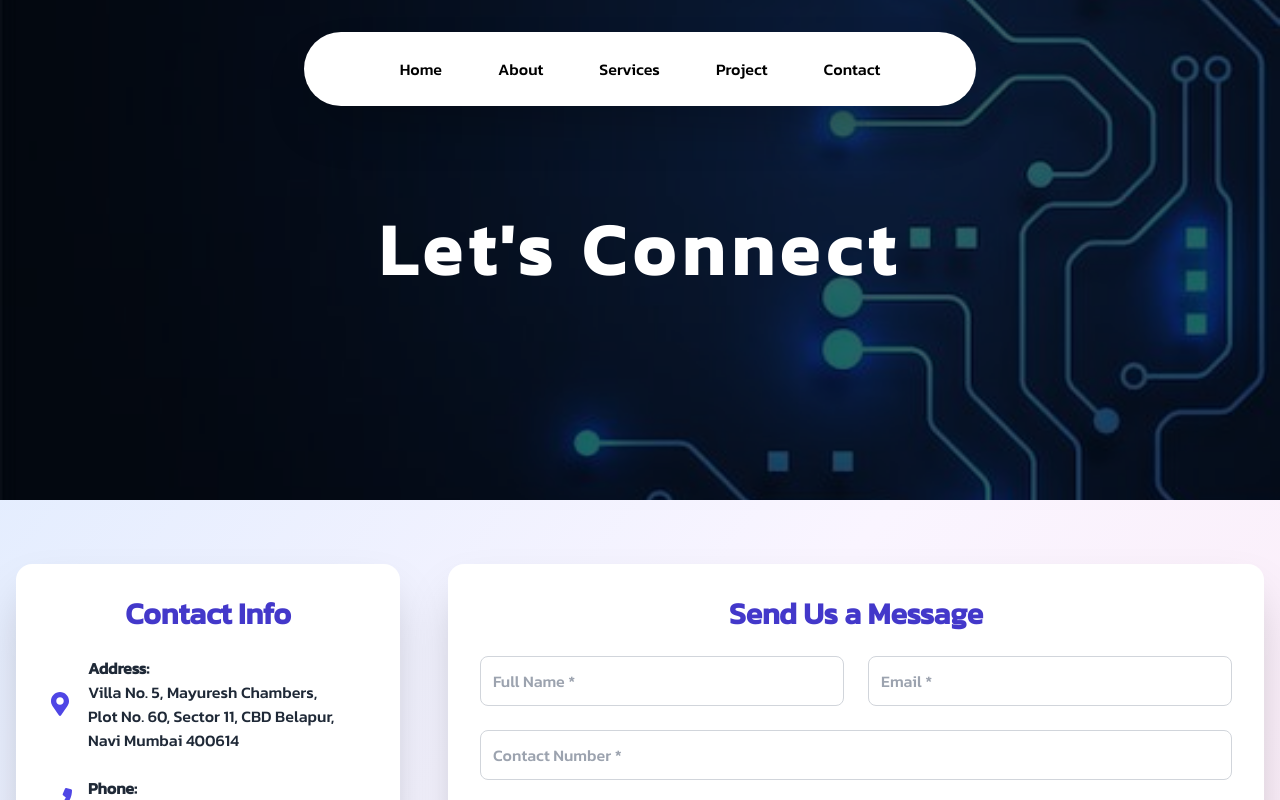
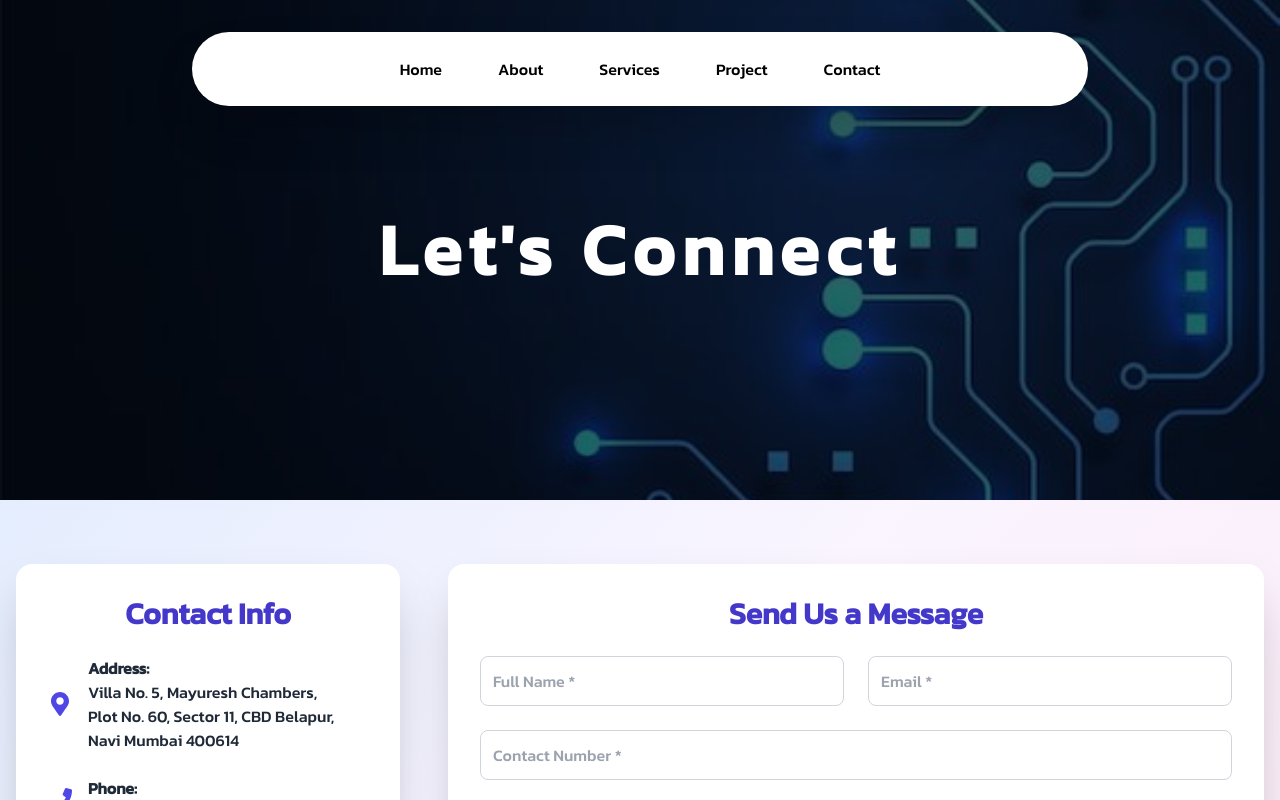
Before and after one commit to AkshayKalamkarr/supremeinfrastructure, a Next.js app: page /contact in a window 1280 px wide. Shown: the top 800 px of the page. Built offline with nearby package versions, Linux system fonts and the light colour scheme.

Commit message:
navbar width updated max-w-2xl to max-w-4xl

```diff
--- a/components/Navbar.jsx
+++ b/components/Navbar.jsx
@@ -1,4 +1,4 @@
-"use client";
+'use client';
 import React, { useState } from "react";
 import Link from "next/link";
 import { HoveredLink, Menu, MenuItem, ProductItem } from "../components/ui/navbar-menu";
@@ -29,7 +29,7 @@ function Navbar({ className }) {
 
     return (
         <div
-            className={cn("fixed top-4 inset-x-0 max-w-2xl mx-auto z-50", className)}
+            className={cn("fixed top-4 inset-x-0 max-w-4xl mx-auto z-50", className)}
         >
             {/* Mobile Menu Button */}
             <div className="lg:hidden absolute top-4 right-4">
@@ -42,7 +42,7 @@ function Navbar({ className }) {
 
             {/* Mobile Slider Menu */}
             <div
-                className={`fixed top-0 left-0 h-full w-3/4 bg-white dark:bg-gray-800 shadow-md transform ${isMenuOpen ? "translate-x-0" : "-translate-x-full"
+                className={`fixed top-0 left-0 h-full w-4/5 bg-white dark:bg-gray-800 shadow-md transform ${isMenuOpen ? "translate-x-0" : "-translate-x-full"
                     } transition-transform duration-300 lg:hidden z-40`}
             >
                 <div className="p-4">
```
